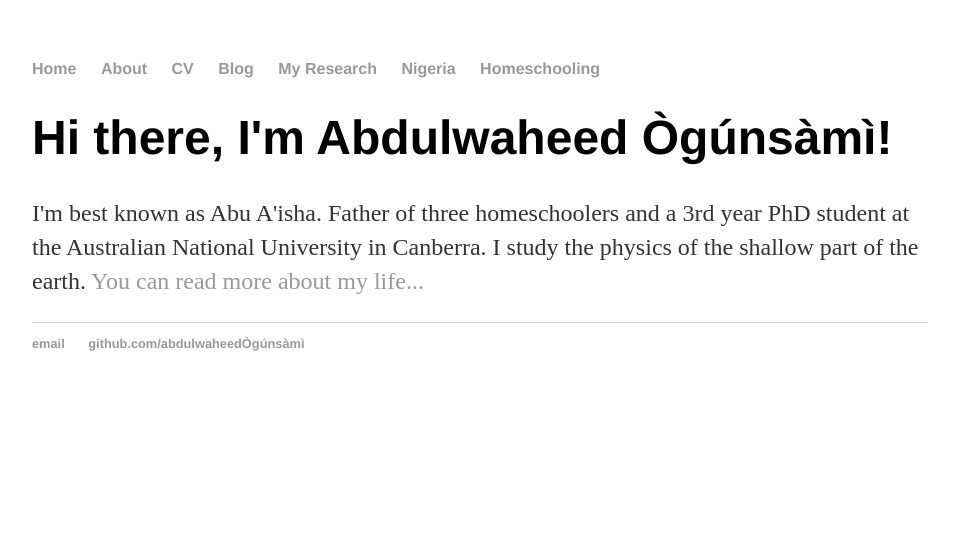
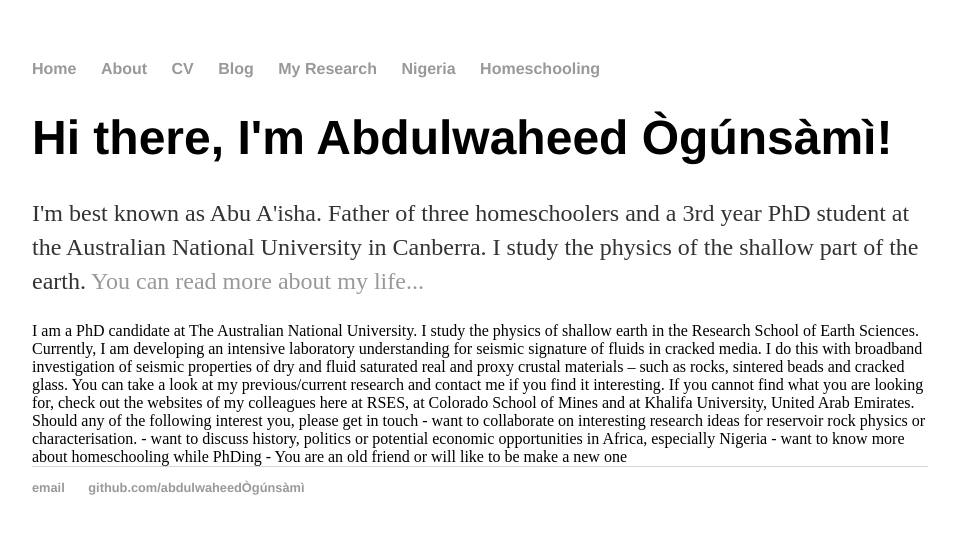
Before and after one commit to ogsm/ogsm.github.io, a Jekyll site: the page built from index.html, in a window 1280 px wide. Shown: the top 534 px of the page, without its empty margins (160-1114 px from the left). Built offline with Jekyll 4.4.1, drawn with Linux system fonts in a browser that asks for light colours.

Commit message:
Update index.html

```diff
--- a/index.html
+++ b/index.html
@@ -5,3 +5,14 @@ title: Abdulwaheed Ògúnsàmì
 <div class="blurb">
 	<h1>Hi there, I'm Abdulwaheed Ògúnsàmì!</h1>
 	<p>I'm best known as Abu A'isha. Father of three homeschoolers and a 3rd year PhD student at the Australian National University in Canberra. I study the physics of the shallow part of the earth. <a href="/about"> You can read more about my life...</a></p> </div><!-- /.blurb -->
+I am a PhD candidate at  The Australian National University. I study  the physics of shallow earth in the Research School of Earth Sciences. Currently, I am developing an intensive laboratory  understanding for seismic signature of fluids in cracked media.  I do this with broadband investigation  of seismic properties of dry and fluid saturated  real and proxy crustal materials – such as  rocks, sintered beads and cracked glass.
+You can take a look at my previous/current research and contact me if you find it interesting.
+
+If you cannot find what you are looking for, check out the websites of my colleagues here at RSES, at Colorado School of Mines and at Khalifa University, United Arab Emirates.
+
+Should any of the following interest you, please get in touch
+
+-	want to collaborate on interesting research ideas for reservoir rock physics or characterisation.
+-	want to discuss history, politics or potential economic opportunities in Africa, especially Nigeria
+-	want to know more about homeschooling while  PhDing
+-	You are an old friend or will like to be make a new one
```
